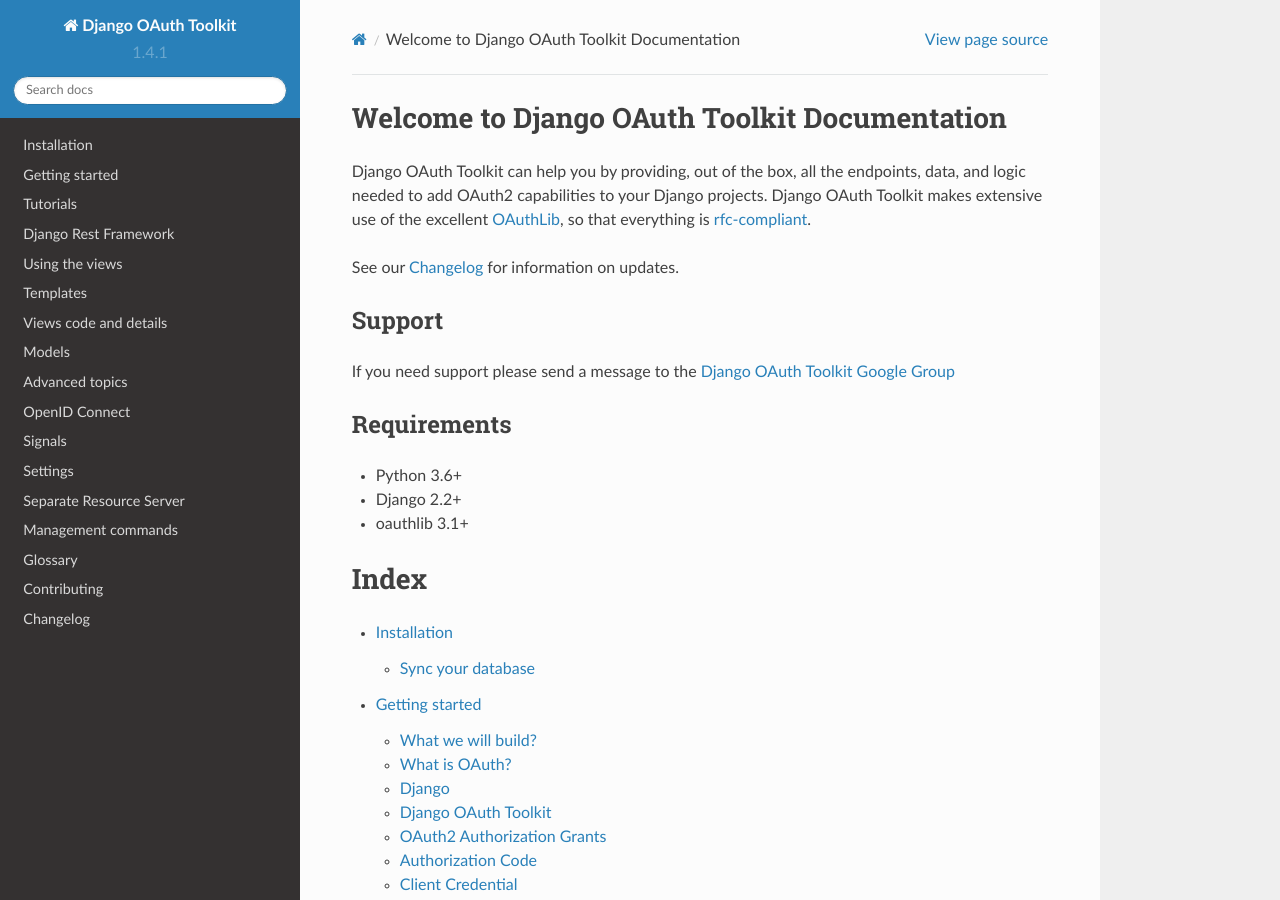
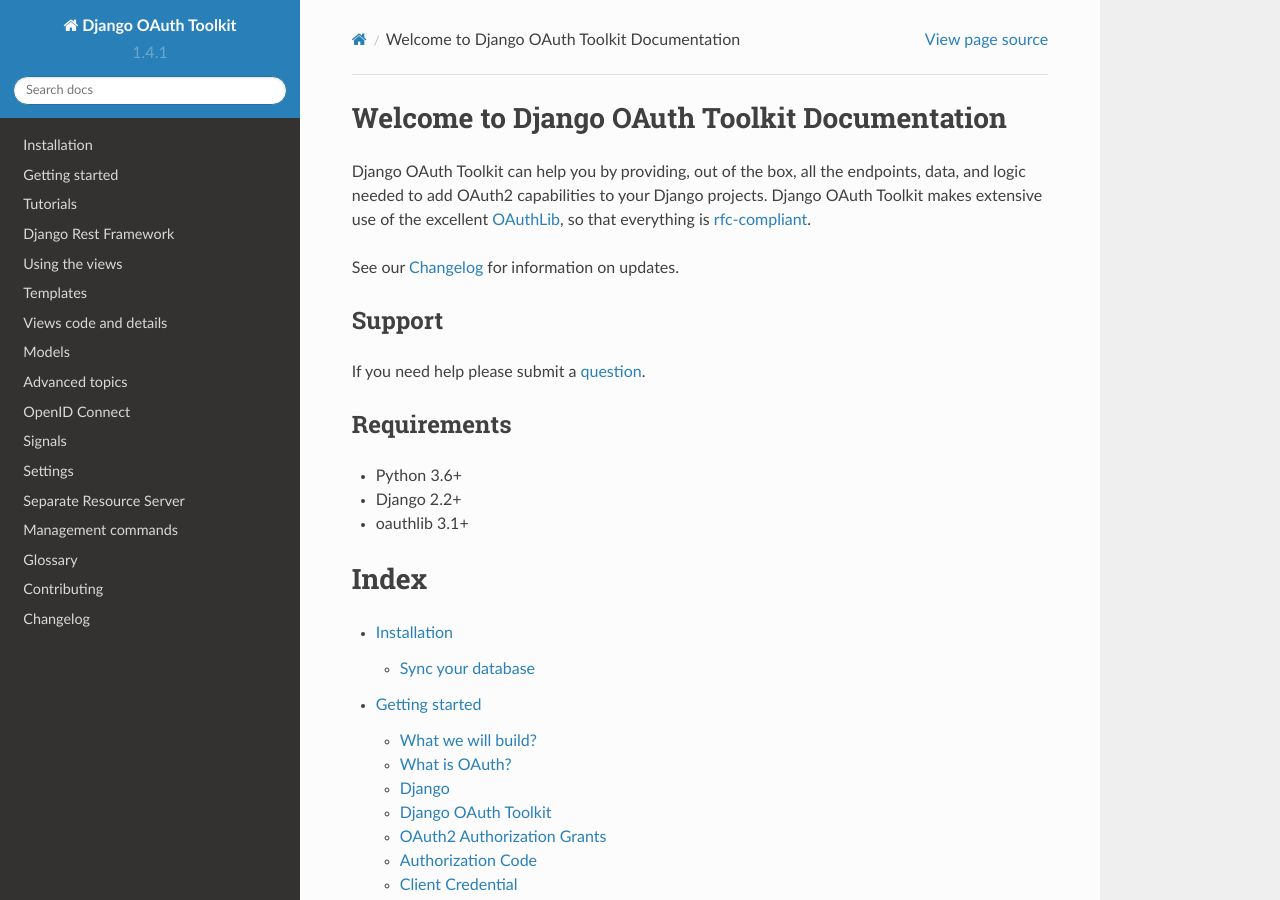
Before and after one commit to sheriffwoody0922/oauth-python-django, a Sphinx documentation site: the page built from docs/index.rst, in a window 1280 px wide and 900 px high. Built offline with Sphinx 7.4.7 and the Read the Docs theme 2.0.0, drawn with Linux system fonts in a browser that asks for light colours.

Commit message:
Replace reference to defunct Google Group with opening a GitHub Issue (#942)

```diff
--- a/docs/index.rst
+++ b/docs/index.rst
@@ -16,7 +16,7 @@
 Support
 -------
 
-If you need support please send a message to the `Django OAuth Toolkit Google Group <http://groups.google.com/group/django-oauth-toolkit>`_
+If you need help please submit a `question <https://github.com/jazzband/django-oauth-toolkit/issues/new?assignees=&labels=question&template=question.md&title=>`_.
 
 Requirements
 ------------
```
